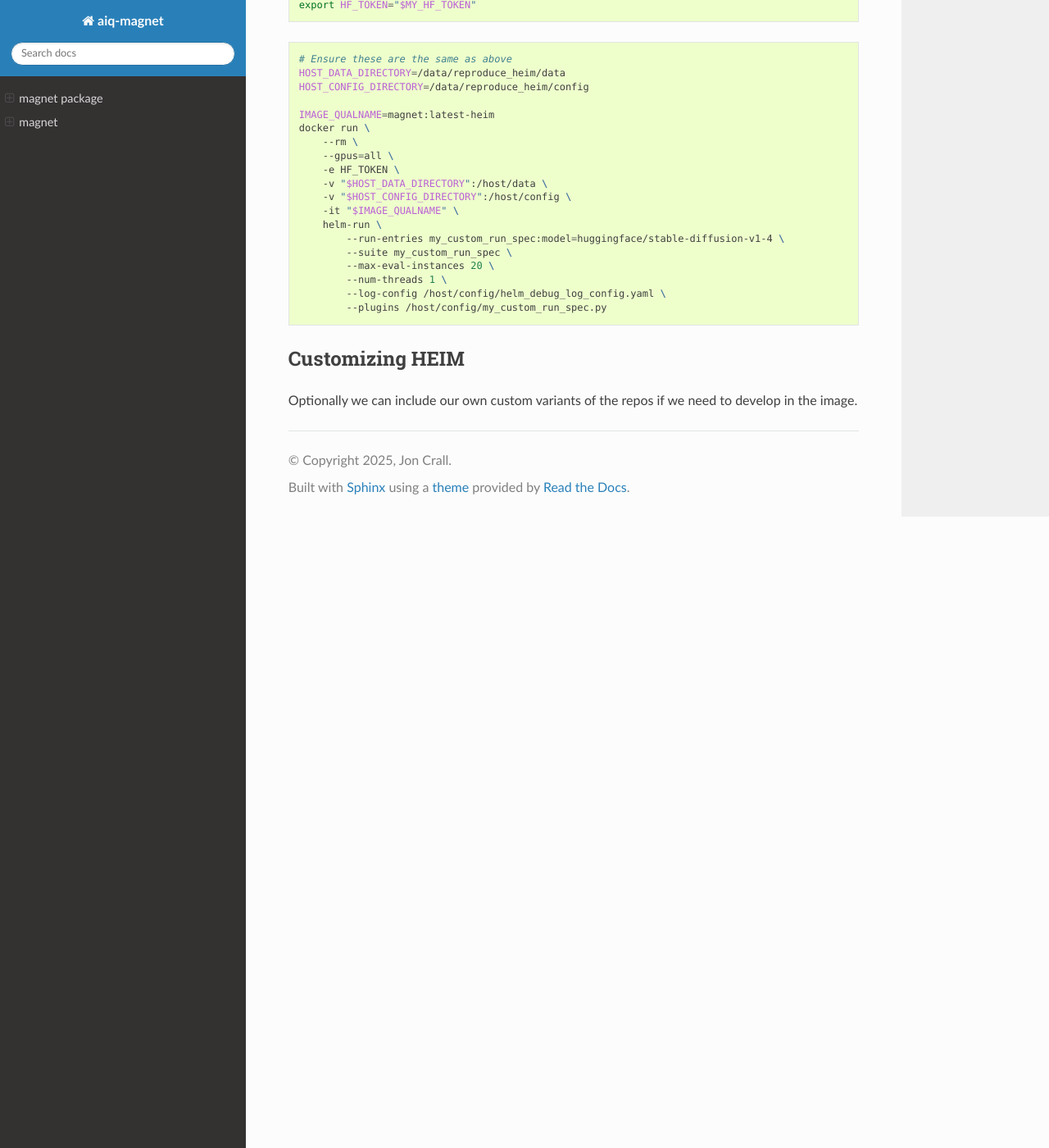
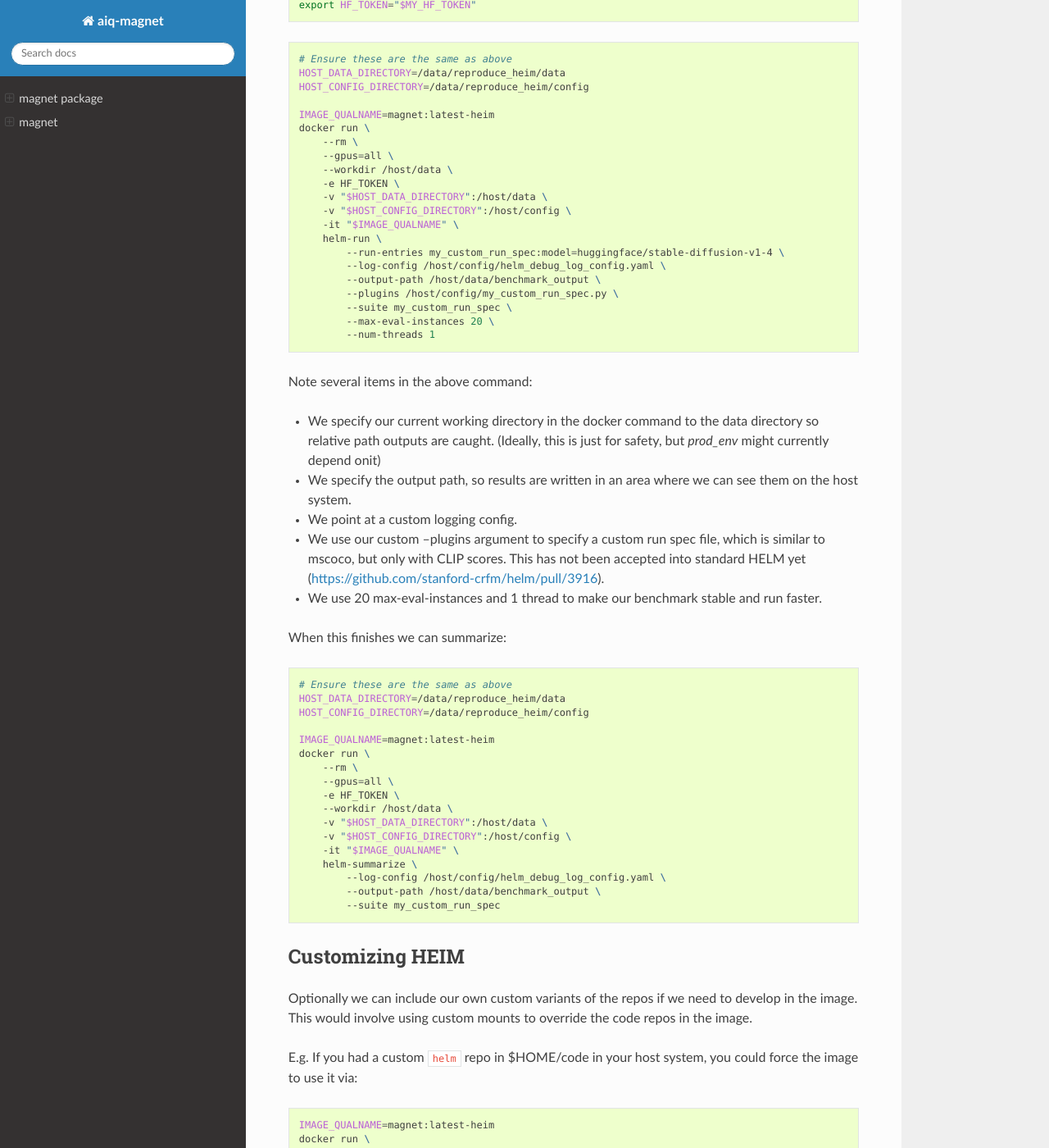
Before and after one commit to AIQ-Kitware/aiq-magnet, a Sphinx documentation site: the page built from docs/source/manual/running_heim.rst, in a window 1280 px wide and 1400 px high, scrolled down 3274 px. Shown: the whole window at 82% size. Built offline with Sphinx 7.4.7 and the Read the Docs theme 3.1.0, drawn with Linux system fonts in a browser that asks for light colours; some of the changed text lies outside the part shown.

Commit message:
Add basic HEIM instructions

```diff
--- a/docs/source/manual/running_heim.rst
+++ b/docs/source/manual/running_heim.rst
@@ -188,6 +188,44 @@ variable: ``HF_TOKEN``, something like:
     load_secrets
     export HF_TOKEN="$MY_HF_TOKEN"
 
+.. code:: bash
+
+    # Ensure these are the same as above
+    HOST_DATA_DIRECTORY=/data/reproduce_heim/data
+    HOST_CONFIG_DIRECTORY=/data/reproduce_heim/config
+
+    IMAGE_QUALNAME=magnet:latest-heim
+    docker run \
+        --rm \
+        --gpus=all \
+        --workdir /host/data \
+        -e HF_TOKEN \
+        -v "$HOST_DATA_DIRECTORY":/host/data \
+        -v "$HOST_CONFIG_DIRECTORY":/host/config \
+        -it "$IMAGE_QUALNAME" \
+        helm-run \
+            --run-entries my_custom_run_spec:model=huggingface/stable-diffusion-v1-4 \
+            --log-config /host/config/helm_debug_log_config.yaml \
+            --output-path /host/data/benchmark_output \
+            --plugins /host/config/my_custom_run_spec.py \
+            --suite my_custom_run_spec \
+            --max-eval-instances 20 \
+            --num-threads 1
+
+Note several items in the above command:
+
+* We specify our current working directory in the docker command to the data directory so relative path outputs are caught. (Ideally, this is just for safety, but `prod_env` might currently depend onit)
+
+* We specify the output path, so results are written in an area where we can see them on the host system.
+
+* We point at a custom logging config.
+
+* We use our custom --plugins argument to specify a custom run spec file, which is similar to mscoco, but only with CLIP scores. This has not been accepted into standard HELM yet (https://github.com/stanford-crfm/helm/pull/3916).
+
+* We use 20 max-eval-instances and 1 thread to make our benchmark stable and run faster.
+
+
+When this finishes we can summarize:
 
 .. code:: bash
 
@@ -200,18 +238,34 @@ variable: ``HF_TOKEN``, something like:
         --rm \
         --gpus=all \
         -e HF_TOKEN \
+        --workdir /host/data \
         -v "$HOST_DATA_DIRECTORY":/host/data \
         -v "$HOST_CONFIG_DIRECTORY":/host/config \
         -it "$IMAGE_QUALNAME" \
-        helm-run \
-            --run-entries my_custom_run_spec:model=huggingface/stable-diffusion-v1-4 \
-            --suite my_custom_run_spec \
-            --max-eval-instances 20 \
-            --num-threads 1 \
+        helm-summarize \
             --log-config /host/config/helm_debug_log_config.yaml \
-            --plugins /host/config/my_custom_run_spec.py
-
+            --output-path /host/data/benchmark_output \
+            --suite my_custom_run_spec
 
 Customizing HEIM
 ================
-Optionally we can include our own custom variants of the repos if we need to develop in the image.
+
+Optionally we can include our own custom variants of the repos if we need to
+develop in the image. This would involve using custom mounts to override the
+code repos in the image.
+
+E.g. If you had a custom ``helm`` repo in $HOME/code in your host system, you
+could force the image to use it via:
+
+.. code:: bash
+
+    IMAGE_QUALNAME=magnet:latest-heim
+    docker run \
+        --rm \
+        --gpus=all \
+        -e HF_TOKEN \
+        -v "$HOME/code/helm":/root/code/helm \
+        -v "$HOST_DATA_DIRECTORY":/host/data \
+        -v "$HOST_CONFIG_DIRECTORY":/host/config \
+        -it "$IMAGE_QUALNAME" \
+        helm-run --help
```
Also changed, not shown: dockerfiles/README.md.
